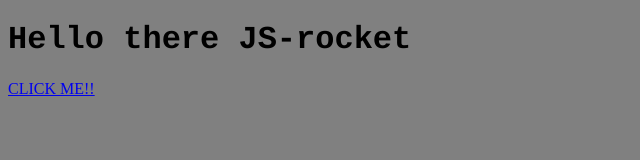
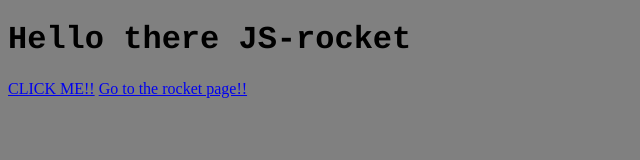
Before and after one commit to SpencerPootis312/is-rocket, a plain HTML site: page index.html in a window 1280 px wide. Shown: the whole page, without its empty margins (0-640 px from the left). Drawn offline with Linux system fonts and the light colour scheme.

Commit message:
redirect

```diff
--- a/index.html
+++ b/index.html
@@ -9,5 +9,6 @@
 <h1 style="font-family: courier;">Hello there JS-rocket</h1>
 <a href="#"onclick="docoolStuff();">CLICK ME!!</a>
 <div class="cool" id="cool">I'm Cool</div>
+<a href="rocket.html">Go to the rocket page!!</a>
 </body>
 </html>
```
Also changed, not shown: rocket.html (+1 -1 lines).
